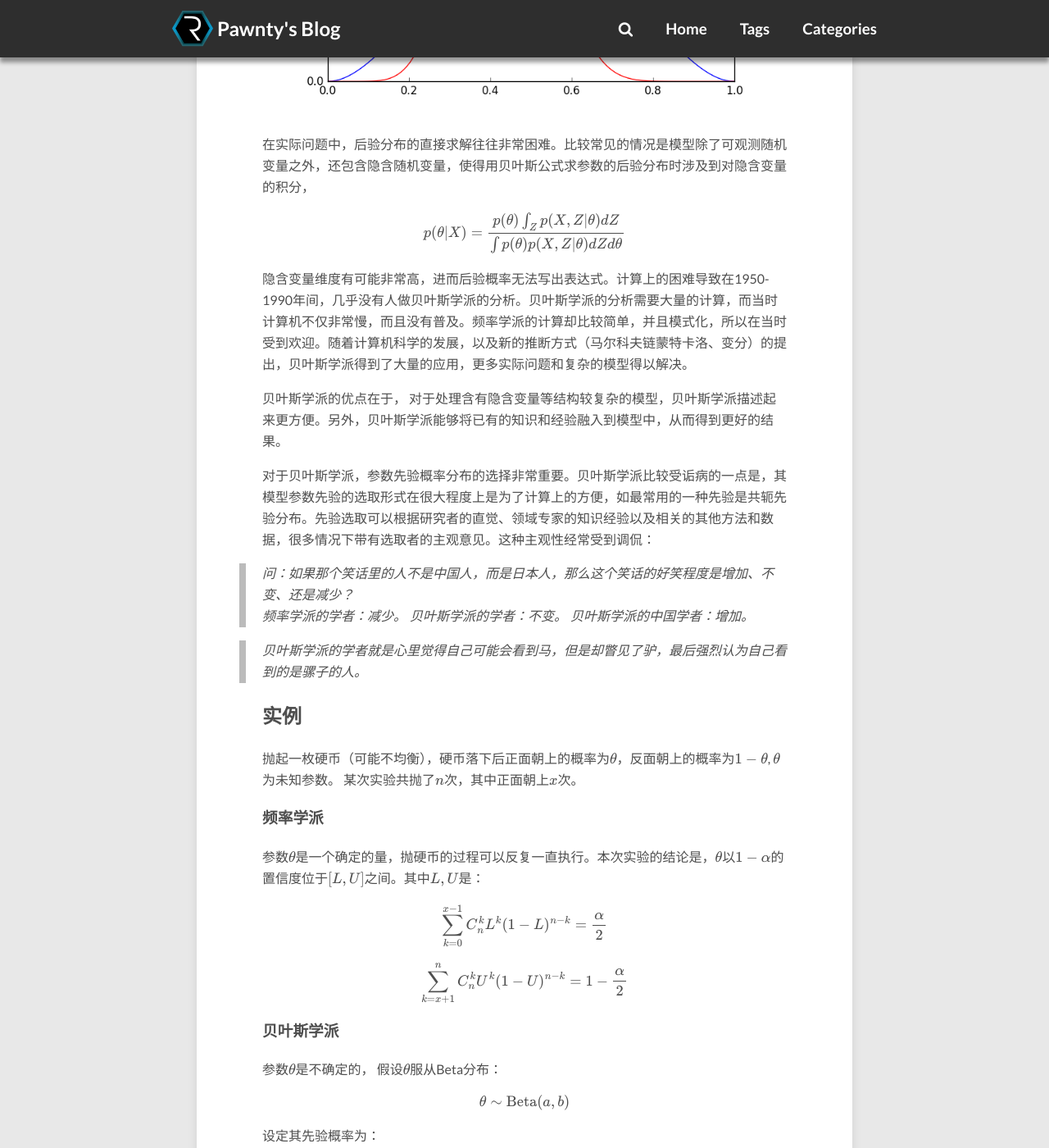
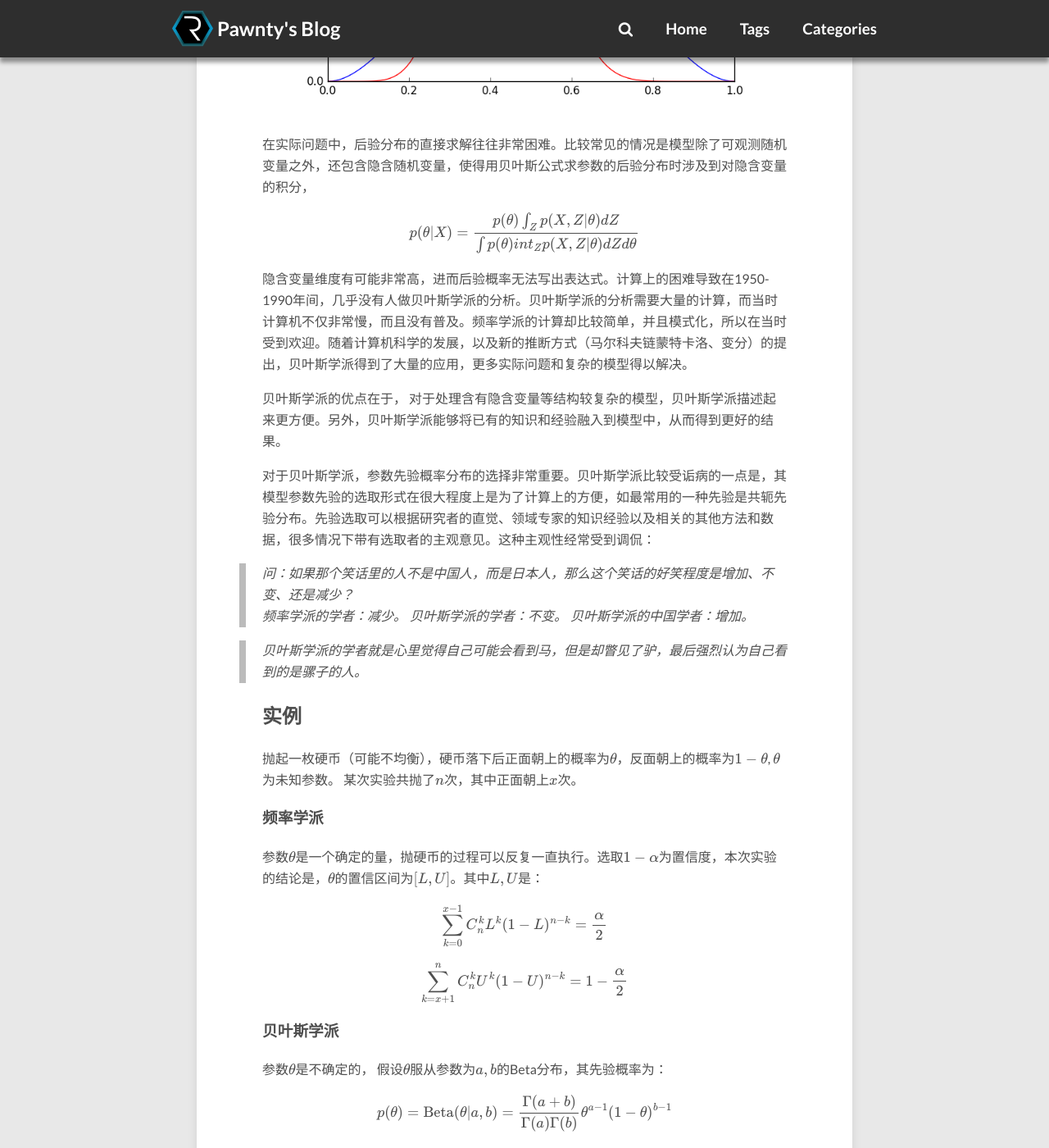
Before and after one commit to pawnty/pawnty.github.io, a Jekyll site: the page built from _posts/2016-04-13-frequentist-and-bayesian.md, in a window 1280 px wide and 1400 px high, scrolled down 2656 px. Shown: the whole window at 82% size. Built offline with Jekyll 4.4.1, drawn with Linux system fonts in a browser that asks for light colours; nearby versions of some CDN libraries; formulas are drawn with MathJax 3; comment, search, counter and statistics services are not loaded.

Commit message:
Update 2016-04-13-frequentist-and-bayesian.md

```diff
--- a/_posts/2016-04-13-frequentist-and-bayesian.md
+++ b/_posts/2016-04-13-frequentist-and-bayesian.md
@@ -46,7 +46,7 @@ $$
 
 $$
 \begin{equation}
-p(\theta\vert X)=\frac{p(\theta)\int_Zp(X, Z\vert \theta)dZ}{\int p(\theta)p(X, Z\vert \theta) dZd\theta}
+p(\theta\vert X)=\frac{p(\theta)\int_Zp(X, Z\vert \theta)dZ}{\int p(\theta)int_Z p(X, Z\vert \theta) dZd\theta}
 \end{equation}
 $$
 
@@ -74,7 +74,7 @@ $$
 
 ### 频率学派
 
-参数$\theta$是一个确定的量，抛硬币的过程可以反复一直执行。本次实验的结论是，$\theta$以$1-\alpha$的置信度位于$[L, U]$之间。其中$L,U$是：
+参数$\theta$是一个确定的量，抛硬币的过程可以反复一直执行。选取$1-\alpha$为置信度，本次实验的结论是，$\theta$的置信区间为$[L, U]$。其中$L,U$是：
 
 $$
 \begin{equation}
@@ -91,13 +91,7 @@ $$
 ### 贝叶斯学派
 
 参数$\theta$是不确定的，
-假设$\theta$服从Beta分布：
-
-$$\begin{equation}
-\theta \sim \mathrm{Beta}(a, b)
-\end{equation}$$
-
-设定其先验概率为：
+假设$\theta$服从参数为$a, b$的Beta分布，其先验概率为：
 
 $$\begin{equation}
 p(\theta)=\mathrm{Beta}(\theta\vert a, b)=\frac{\Gamma(a+b)}{\Gamma(a)\Gamma(b)}\theta^{a-1}(1-\theta)^{b-1}
```
